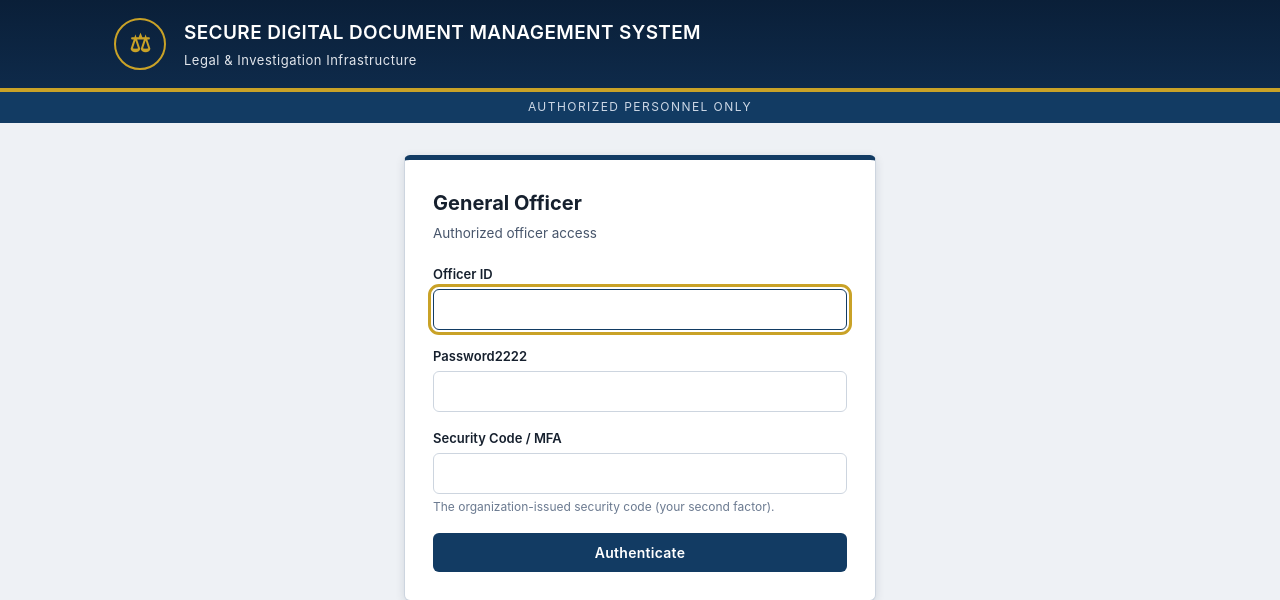
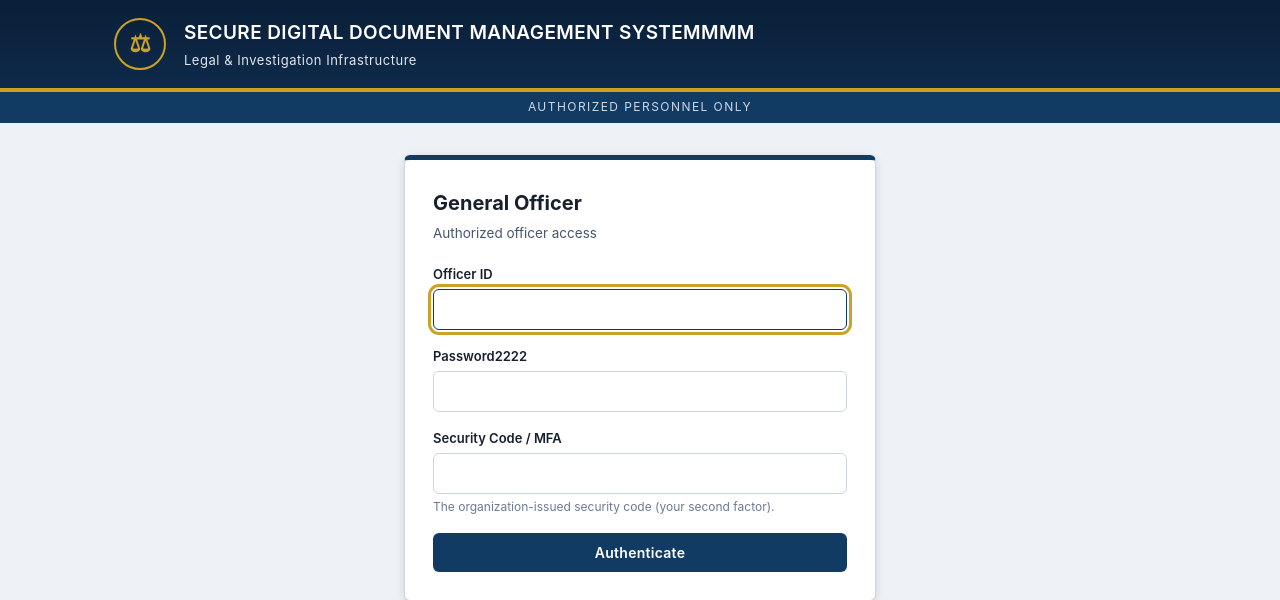
Before and after one commit to aditya-core/Test01, a Django app: page /auth/login/general/ in a window 1280 px wide. Shown: the top 600 px of the page. Run offline with Django 5.2, Linux system fonts and the light colour scheme.

Commit message:
Major Update in features_app3.0

```diff
--- a/templates/base.html
+++ b/templates/base.html
@@ -11,7 +11,7 @@
     <div class="gov-header__inner">
       <div class="gov-header__emblem" aria-hidden="true">⚖</div>
       <div class="gov-header__titles">
-        <h1>Secure Digital Document Management System</h1>
+        <h1>Secure Digital Document Management Systemmmm</h1>
         <p>Legal &amp; Investigation Infrastructure</p>
       </div>
     </div>
```
